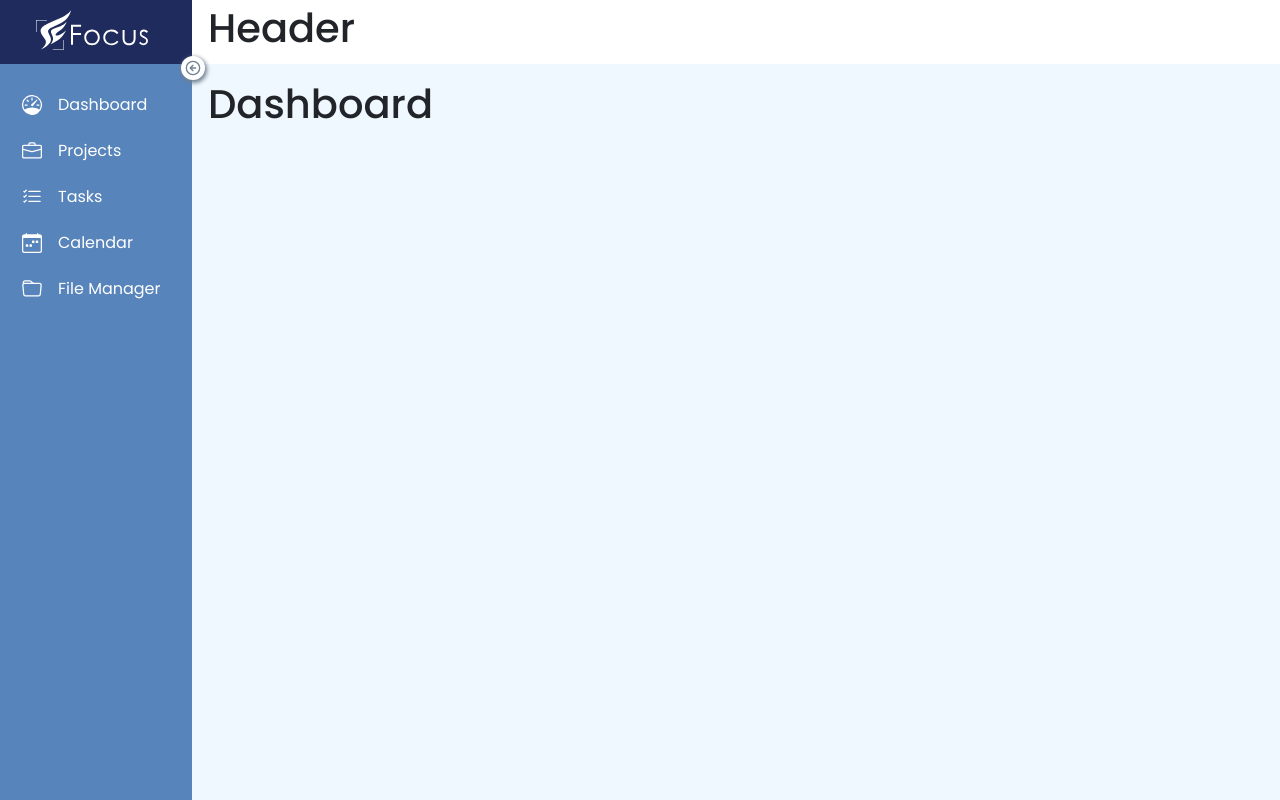
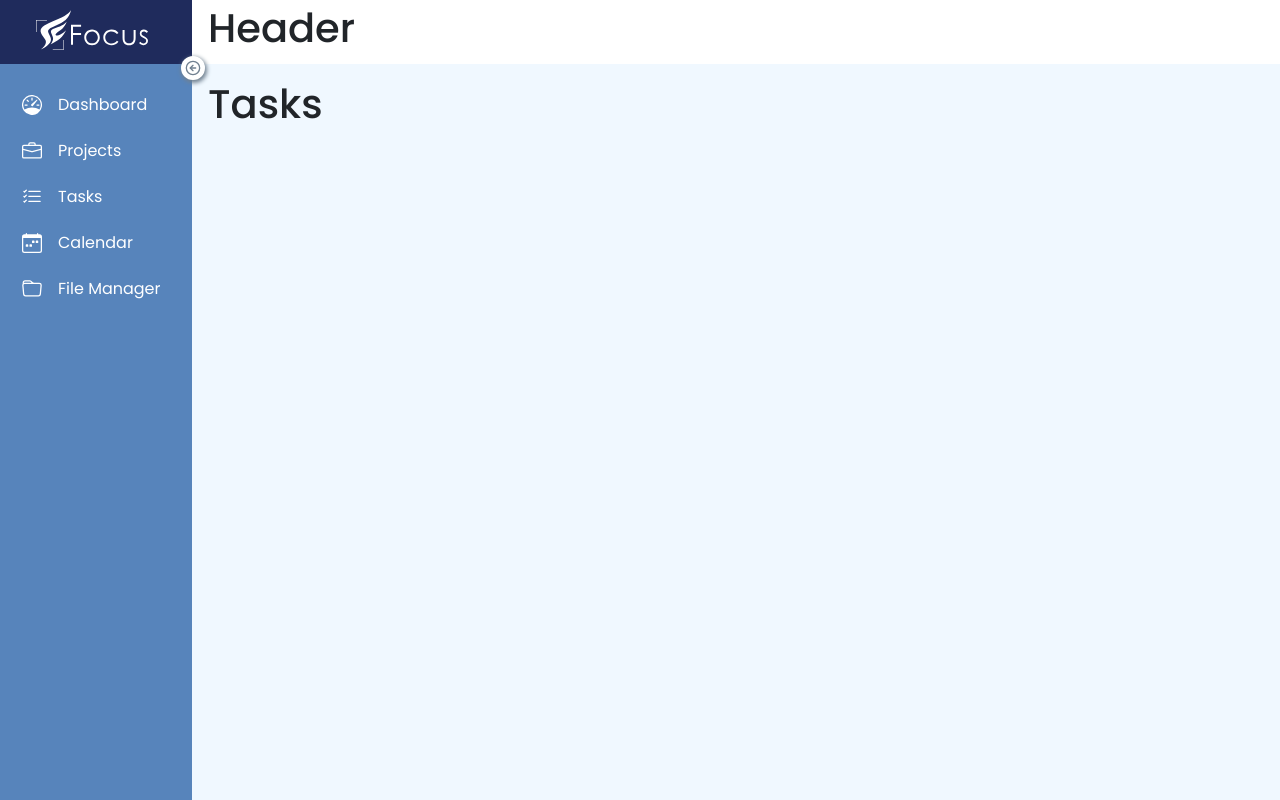
Before and after one commit to dittobyte-io/focus-react, a React (Create React App) app: page /tasks in a window 1280 px wide. Built offline with nearby package versions, Linux system fonts and the light colour scheme.

Commit message:
add routes, index pages

```diff
--- a/package.json
+++ b/package.json
@@ -15,6 +15,7 @@
     "react": "^18.2.0",
     "react-dom": "^18.2.0",
     "react-icons": "^4.4.0",
+    "react-router-dom": "^6.3.0",
     "react-scripts": "5.0.1",
     "web-vitals": "^2.1.0"
   },
--- a/src/App.js
+++ b/src/App.js
@@ -1,10 +1,19 @@
 import "./app.css";
-import Dashboard from "pages/Dashboard";
+import { BrowserRouter, Routes, Route } from "react-router-dom";
+import { Calendar, Dashboard, Projects, Tasks, FileManager } from "pages";
 
 function App() {
 	return (
 		<div className='App'>
-			<Dashboard />
+			<BrowserRouter>
+				<Routes>
+					<Route path='/' element={<Dashboard />} />
+					<Route path='/projects' element={<Projects />} />
+					<Route path='/tasks' element={<Tasks />} />
+					<Route path='/calendar' element={<Calendar />} />
+					<Route path='/file-manager' element={<FileManager />} />
+				</Routes>
+			</BrowserRouter>
 		</div>
 	);
 }
--- /dev/null
+++ b/src/pages/index.js
@@ -0,0 +1,7 @@
+import Dashboard from "pages/Dashboard";
+import Projects from "pages/Projects";
+import Tasks from "pages/Tasks";
+import Calendar from "pages/Calendar";
+import FileManager from "pages/FileManager";
+
+export { Dashboard, Calendar, Tasks, Projects, FileManager };
```
Also changed, not shown: 1 other file (tests, documents, lock files or other folders).
